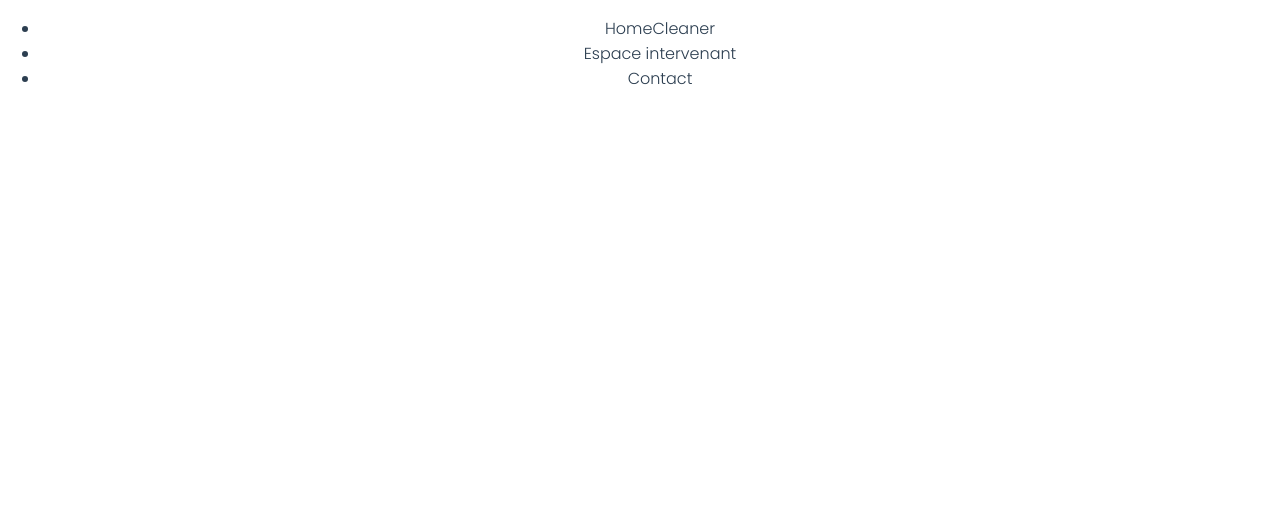
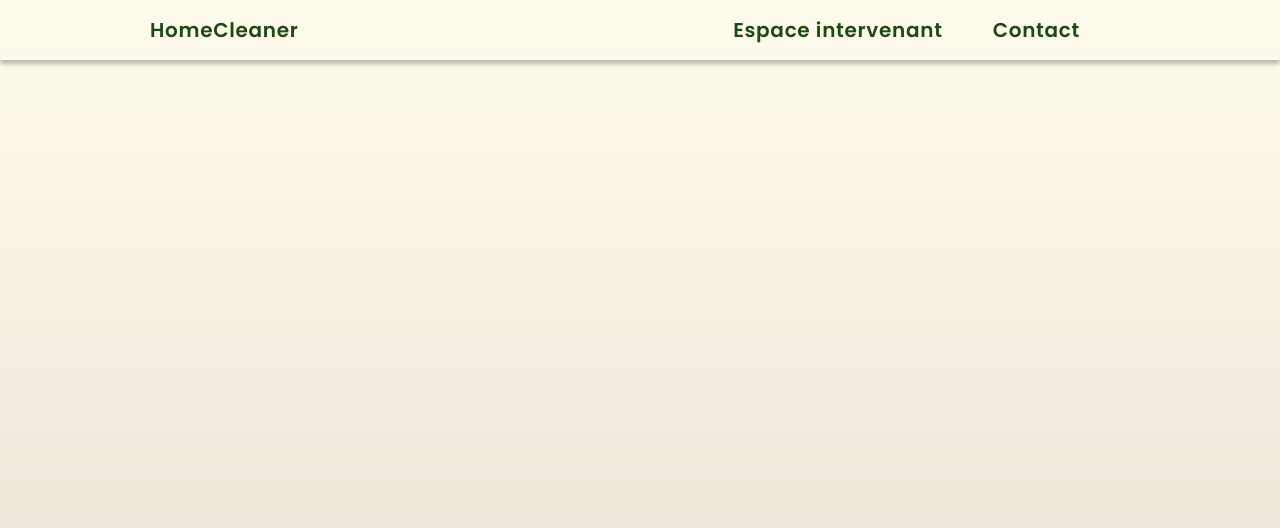
Before and after one commit to AdrienCalmesnil/10-2021-Home-Cleaner, a Vue app: page /header in a window 1280 px wide. Shown: the top 528 px of the page. Built offline with nearby package versions, Linux system fonts and the light colour scheme.

Commit message:
header done

```diff
--- a/src/App.vue
+++ b/src/App.vue
@@ -1,7 +1,5 @@
 <template>
   <div id="app">
-      <nav>
-      </nav>
       <router-view />
     </div>
 </template>
@@ -24,11 +22,16 @@ export default {
   -moz-osx-font-smoothing: grayscale;
   text-align: center;
   color: #2c3e50;
+
 }
 
 body{
   margin: 0;
   padding: 0;
   box-sizing: border-box;
+  background: linear-gradient(180deg, #fefbec 0%, rgba(254, 251, 236, 0) 100%),
+    rgba(226, 209, 195, 0.75);
+    background-repeat: no-repeat;
+  background-attachment: fixed;
 }
 </style>
--- a/src/components/Header.vue
+++ b/src/components/Header.vue
@@ -6,8 +6,8 @@
                     <li class="title_item">HomeCleaner</li>
                 </div>
                 <div class="items">
-                    <li class="items_item">Espace intervenant</li>
-                    <li class="items_item">Contact</li>
+                    <li class="items_item" id='item_one'>Espace intervenant</li>
+                    <li class="items_item" id='item_two'>Contact</li>
                 </div>
             </ul>
         </div>
@@ -24,3 +24,47 @@ export default {
     }
 }
 </script>
+
+<style scoped>
+
+.header_wrapper{
+    position: relative;
+    height: 60px;
+    box-shadow: 0px 4px 4px rgba(0, 0, 0, 0.25);
+}
+
+.header_wrapper ul{
+    margin: 0;
+    padding: 0;
+    position: absolute;
+    top: 50%; /* poussé de la moitié de hauteur du référent */
+    transform: translateY(-50%);/* tiré de la moitié de sa propre hauteur */
+    list-style-type: none;
+    display: flex;
+    justify-content: space-between;
+    align-items: center;
+    width: 100%;
+}
+
+.header_wrapper ul li{
+    font-style: normal;
+    font-weight: 600;
+    font-size: 20px;
+    letter-spacing: 0.7px;
+    color: #1C4A15;
+    cursor: pointer;
+}
+
+.title{
+    margin-left: 150px;
+}
+
+.items{
+    margin-right: 150px;
+}
+
+.items li{
+    display: inline-block;
+    margin-right: 50px;
+}
+</style>
--- a/src/views/Home.vue
+++ b/src/views/Home.vue
@@ -21,8 +21,6 @@ export default {
   position: absolute;
   width: 100%;
   height: 100%;
-  background: linear-gradient(180deg, #fefbec 0%, rgba(254, 251, 236, 0) 100%),
-    rgba(226, 209, 195, 0.75);
 }
 
 a {
--- a/src/views/Login.vue
+++ b/src/views/Login.vue
@@ -100,8 +100,6 @@ export default {
   display: flex;
   justify-content: center;
   align-items: center;
-  background: linear-gradient(180deg, #fefbec 0%, rgba(255, 253, 244, 0) 100%),
-    rgba(226, 209, 195, 0.75);
 }
 
 .login_box {
```
